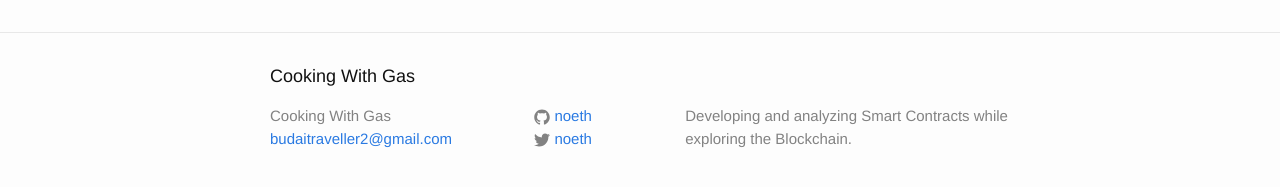
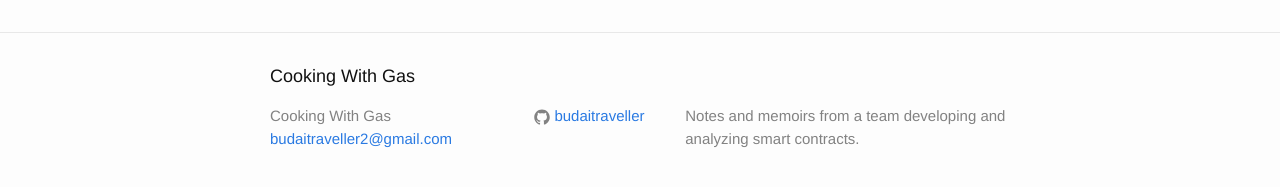
Before and after one commit to budaitraveller/cookingwithgas, a Jekyll site: the page built from about.md, in a window 1280 px wide. Shown: the part 318-505 px from the top of the page. Built offline with Jekyll 4.4.1, drawn with Linux system fonts in a browser that asks for light colours.

Commit message:
update confi.yml

```diff
--- a/_config.yml
+++ b/_config.yml
@@ -9,11 +9,11 @@
 title: Cooking With Gas
 email: budaitraveller2@gmail.com
 description: > # this means to ignore newlines until "baseurl:"
-  Developing and analyzing Smart Contracts while exploring the Blockchain.
+  Notes and memoirs from a team developing and analyzing smart contracts.
 baseurl: "" # the subpath of your site, e.g. /blog
-url: "http://noeth.github.io" # the base hostname & protocol for your site
-twitter_username: noeth
-github_username:  noeth
+url: "" # the base hostname & protocol for your site
+twitter_username:
+github_username: budaitraveller
 
 # Build settings
 markdown: kramdown
```
Also changed, not shown: Gemfile.lock (deleted).
